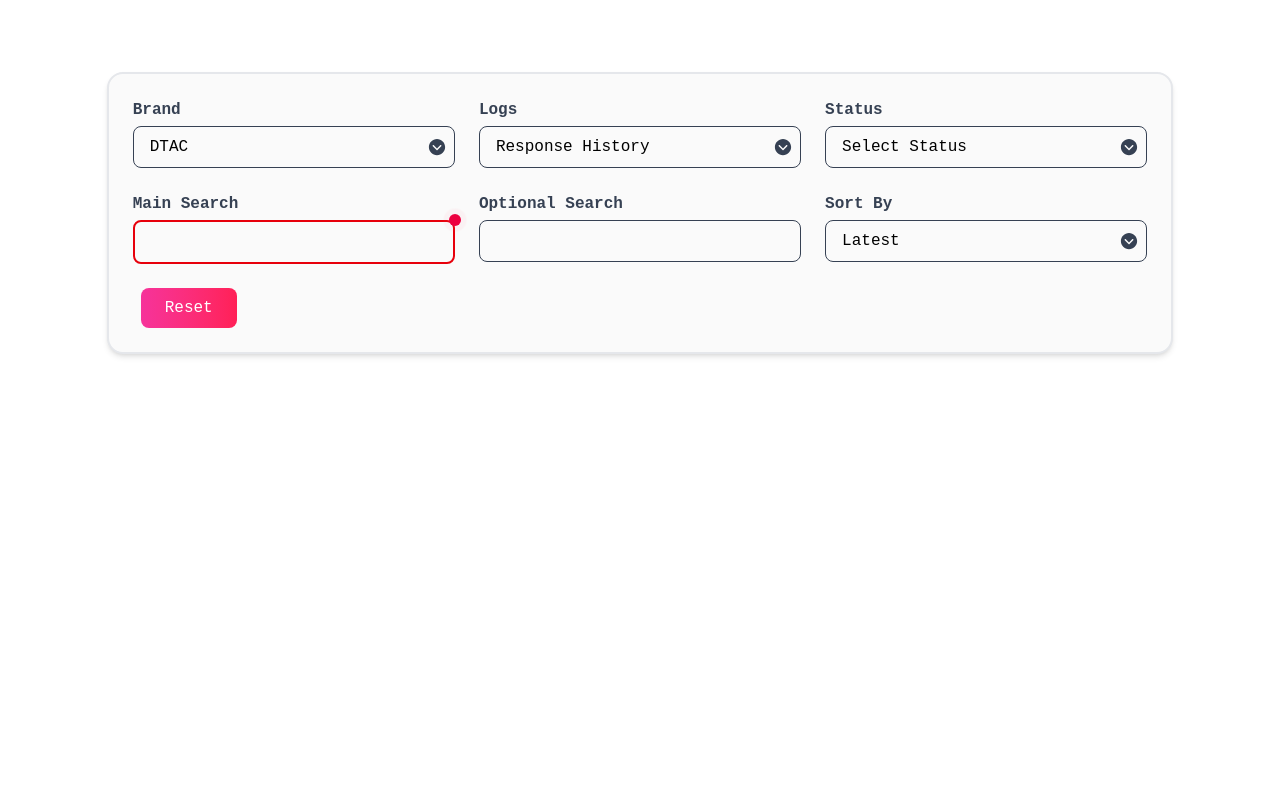
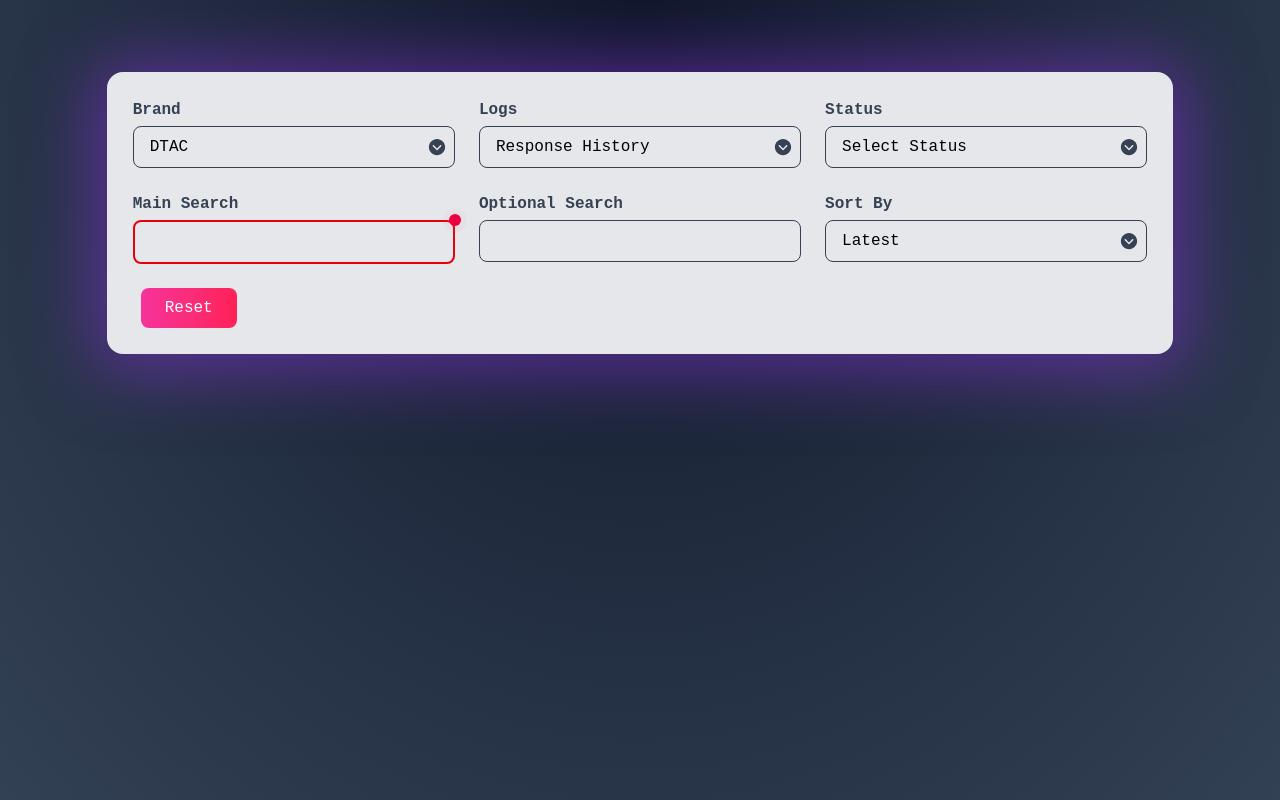
Before and after one commit to memorytao/log-display, a React (Vite) app: page / in a window 1280 px wide. Built offline with nearby package versions, Linux system fonts and the light colour scheme.

Commit message:
Enhance UI with background gradient, update CSV delimiter to pipe, and improve styling in SearchCriteria and DisplayResults components

```diff
--- a/src/App.css
+++ b/src/App.css
@@ -1,3 +1,8 @@
 @import "tailwindcss";
 
 @custom-variant dark (&:where(.dark, .dark *));
+
+
+.main-bg {
+    background: radial-gradient(ellipse at top, #0f172a, #334155);
+}
--- a/src/App.jsx
+++ b/src/App.jsx
@@ -1,6 +1,7 @@
 // import Header from "./headers/Header";
 import SearchCriteria from "./search/SearchCriteria";
 import { useEffect, useState } from "react";
+import "./App.css";
 
 function App() {
   const [animate, setAnimate] = useState("animate-bounce");
@@ -14,11 +15,11 @@ function App() {
   }, []);
 
   return (
-    <div className={animate}>
-      <div className="bg-white w-screen max-h-screen">
+    // <div className={animate}>
+      <div className={`${animate} main-bg w-full h-svh pt-10`}>
         <SearchCriteria />
       </div>
-    </div>
+    // </div>
   );
 }
 
--- a/src/display/DisplayResults.jsx
+++ b/src/display/DisplayResults.jsx
@@ -37,7 +37,7 @@ const DisplayResults = ({ csvData, logType }) => {
   });
 
   return (
-    <div className="overflow-x-auto max-w-400 min-w-3xl mt-10 min-h-auto max-h-120 rounded-2xl mx-auto mb-auto border-l-10 border-l-gray-300  border-b-15 border-b-gray-300 border-r-12 border-r-gray-300">
+    <div className="overflow-x-auto max-w-400 min-w-3xl mt-20 min-h-auto max-h-120 rounded-2xl mx-auto mb-auto border-l-10 border-l-gray-300  border-b-15 border-b-gray-300 border-r-12 border-r-gray-300">
       <table className="bg-white">
         {/* Table Header */}
         <thead className="h-15 max-h-150 bg-gradient-to-b from-gray-900 to-gray-700">
@@ -54,7 +54,7 @@ const DisplayResults = ({ csvData, logType }) => {
         </thead>
 
         {/* Table Body */}
-        <tbody className="divide-y divide-gray-400 border-2 border-gray-400 rounded-b-lg ">
+        <tbody className="divide-y divide-gray-400 border-2 border-gray-400 rounded-b-lg bg-gray-200">
           {rows.map((row, rowIndex) => (
             <tr key={rowIndex} className="hover:bg-gray-300 transition-colors">
               {row
--- a/src/search/SearchCriteria.jsx
+++ b/src/search/SearchCriteria.jsx
@@ -119,7 +119,7 @@ const SearchCriteria = () => {
     });
 
     // Convert the data rows to CSV format (without headers)
-    const csvContent = rows.map((row) => row.join(",")).join("\n");
+    const csvContent = rows.map((row) => row.join("|")).join("\n");
 
     // Create a Blob from the CSV content
     const blob = new Blob([csvContent], { type: "text/csv;charset=utf-8;" });
@@ -136,10 +136,10 @@ const SearchCriteria = () => {
   };
 
   return (
-    <div className="w-5/6 mx-auto py-8 rounded-lg mt-10 nova-mono">
+    <div className="w-5/6 mx-auto py-8 rounded-lg nova-mono">
       <form
         onSubmit={(e) => e.preventDefault()} // Prevent default form submission
-        className="bg-neutral-50 p-6 rounded-2xl shadow-md border-2 border-gray-200"
+        className="bg-gray-200 p-6 rounded-2xl border-2 border-gray-200 shadow-[0px_4px_70px_14px_rgba(147,_51,_234,0.5)]"
       >
         <div className="grid grid-cols-1 sm:grid-cols-2 lg:grid-cols-3 gap-6">
           <div>
```
